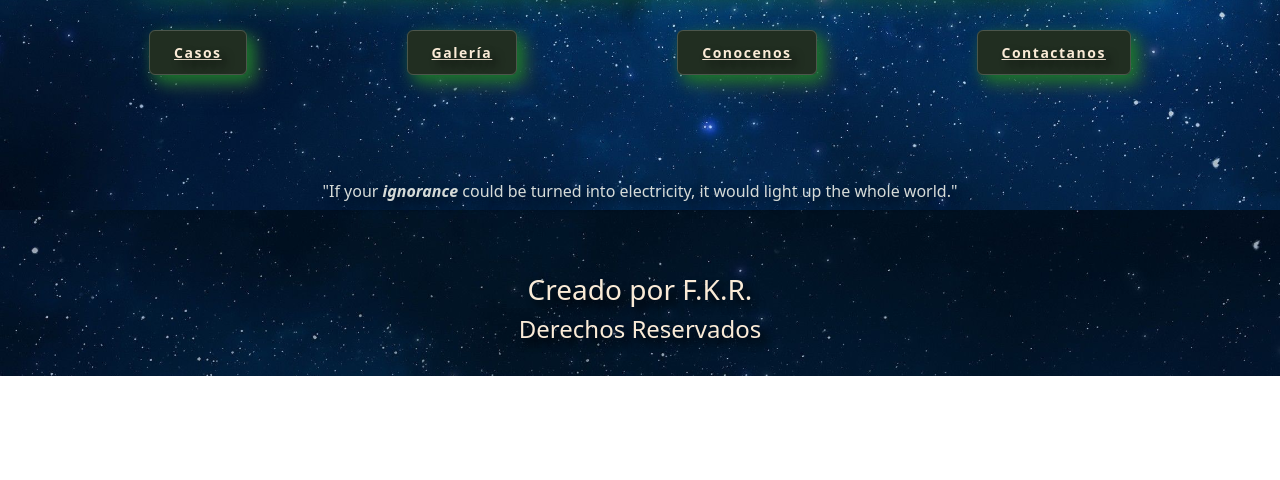
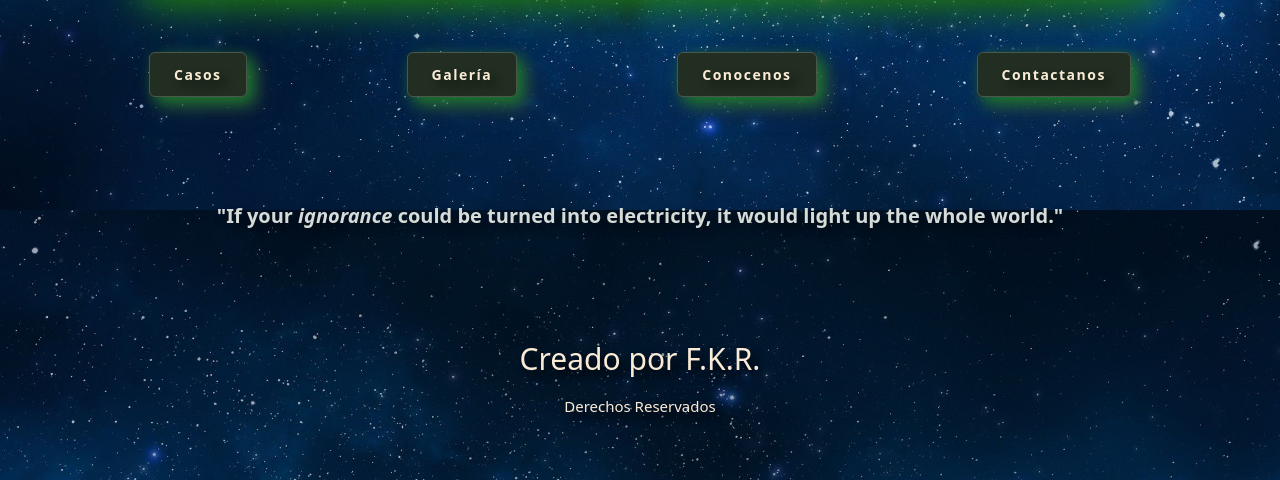
Before and after one commit to facundofkr/conspiracyinc, a plain HTML site: page index.html in a window 1280 px wide. Shown: the part 590-1070 px from the top of the page. Before the commit the page ends 966 px from the top, so only its background shows below. Drawn offline with nearby package versions, Linux system fonts and the light colour scheme; a web font is replaced by a local one.

Commit message:
bootstrap

```diff
--- a/index.html
+++ b/index.html
@@ -7,9 +7,10 @@
 
 
     <title>Conspiracy Inc.</title>
+    <link href="https://cdn.jsdelivr.net/npm/bootstrap@5.0.2/dist/css/bootstrap.min.css" rel="stylesheet" integrity="sha384-EVSTQN3/azprG1Anm3QDgpJLIm9Nao0Yz1ztcQTwFspd3yD65VohhpuuCOmLASjC" crossorigin="anonymous">
     <link rel="icon" href="./assets/logos/logo.png" type="image/png">
     <link rel="stylesheet" href="./styles/style.css">
-    <link href="https://cdn.jsdelivr.net/npm/bootstrap@5.0.2/dist/css/bootstrap.min.css" rel="stylesheet" integrity="sha384-EVSTQN3/azprG1Anm3QDgpJLIm9Nao0Yz1ztcQTwFspd3yD65VohhpuuCOmLASjC" crossorigin="anonymous">
+
 
 
 
--- a/styles/style.css
+++ b/styles/style.css
@@ -24,7 +24,6 @@
     transition: 0.2s ease; /* Hace que el cambio sea suave */
     margin-top: 40px;    /* Despega la imagen del título superior */
     margin-bottom: 40px;
-
 
 }
 
@@ -67,6 +66,7 @@
     border-radius: 6px; /* Bordes redondeados modernos */
     cursor: pointer;
     transition: background-color 0.2s ease;
+    text-decoration: none !important;
 
 }
 
```
